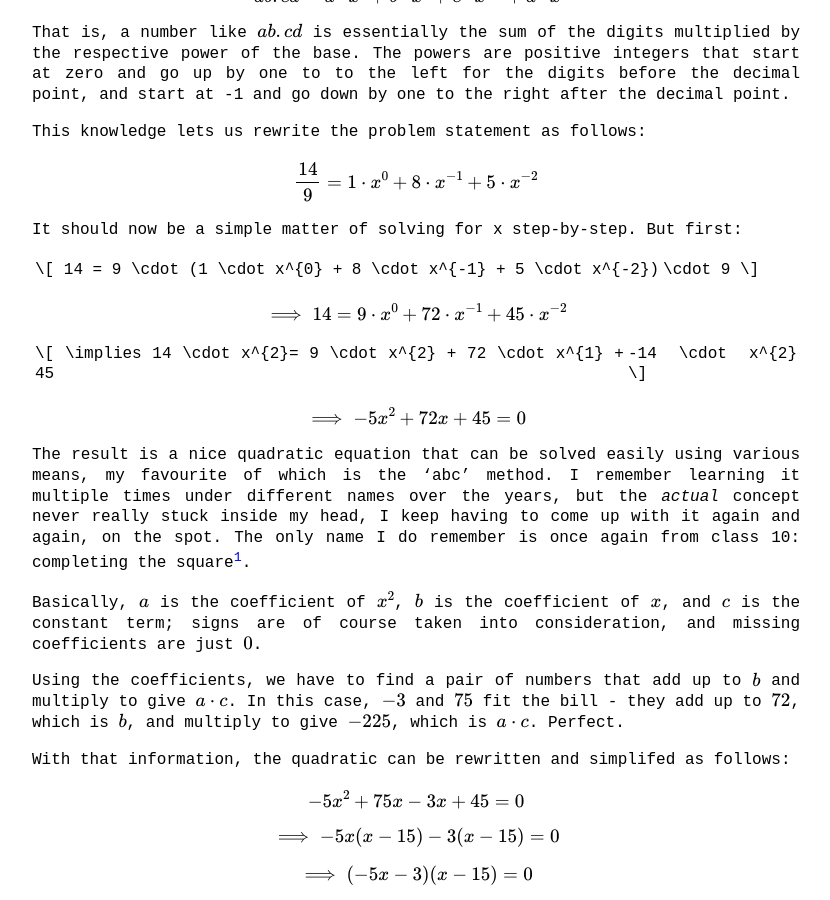
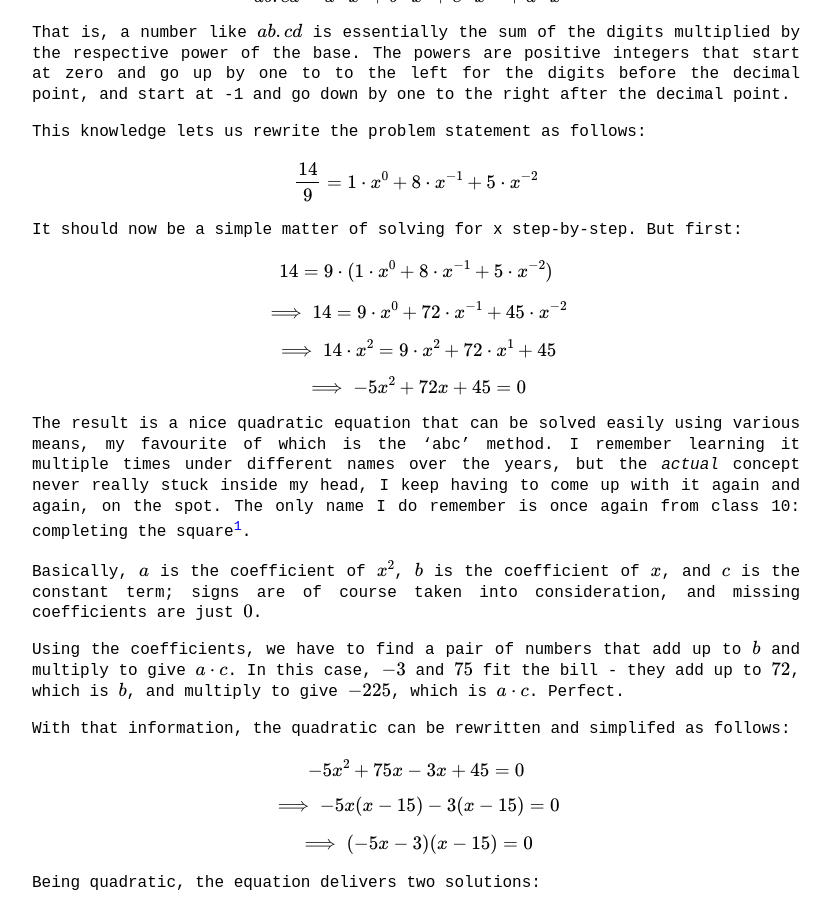
Before and after one commit to NNNILabs/NNNILabs.github.io, a Jekyll site: the page built from _posts/2024-09-29-A-Problem-From-CS-Class.md, in a window 1280 px wide and 900 px high, scrolled down 664 px. Shown: the whole window, without its empty margins (224-1054 px from the left). Built offline with Jekyll 4.4.1, drawn with Linux system fonts in a browser that asks for light colours.

Commit message:
Update 2024-09-29-A-Problem-From-CS-Class.md

```diff
--- a/_posts/2024-09-29-A-Problem-From-CS-Class.md
+++ b/_posts/2024-09-29-A-Problem-From-CS-Class.md
@@ -28,11 +28,11 @@ This knowledge lets us rewrite the problem statement as follows:
 
 It should now be a simple matter of solving for x step-by-step. But first:
 
-\\[ 14 = 9 \cdot (1 \cdot x^{0} + 8 \cdot x^{-1} + 5 \cdot x^{-2}) | \cdot 9 \\]
+\\[ 14 = 9 \cdot (1 \cdot x^{0} + 8 \cdot x^{-1} + 5 \cdot x^{-2}) \\]
 
 \\[ \implies 14 = 9 \cdot x^{0} + 72 \cdot x^{-1} + 45 \cdot x^{-2} \\]
 
-\\[ \implies 14 \cdot x^{2}= 9 \cdot x^{2} + 72 \cdot x^{1} + 45 | -14 \cdot x^{2} \\]
+\\[ \implies 14 \cdot x^{2}= 9 \cdot x^{2} + 72 \cdot x^{1} + 45 \\]
 
 \\[ \implies -5x^{2} + 72x + 45 = 0 \\]
 
```
